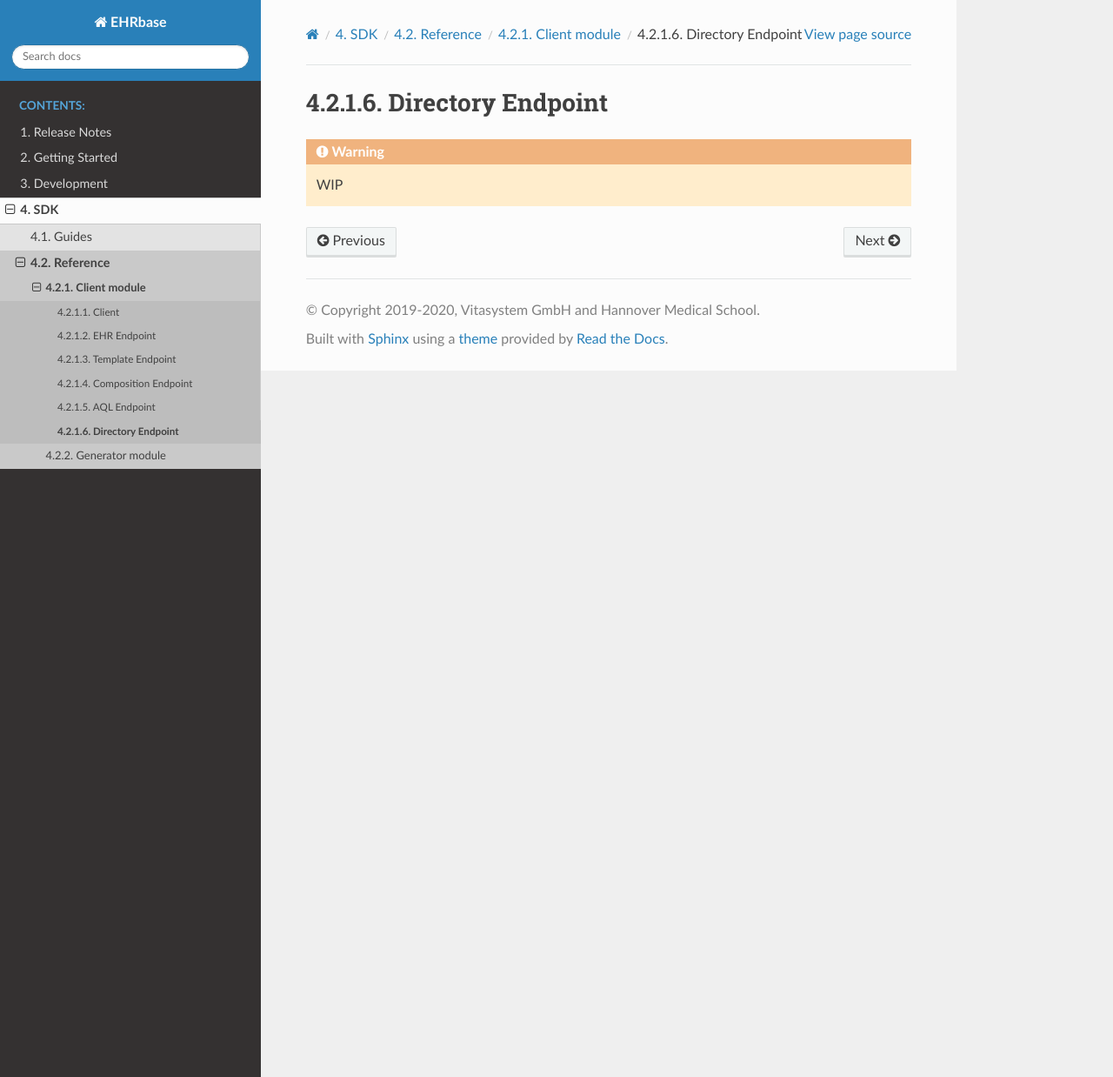
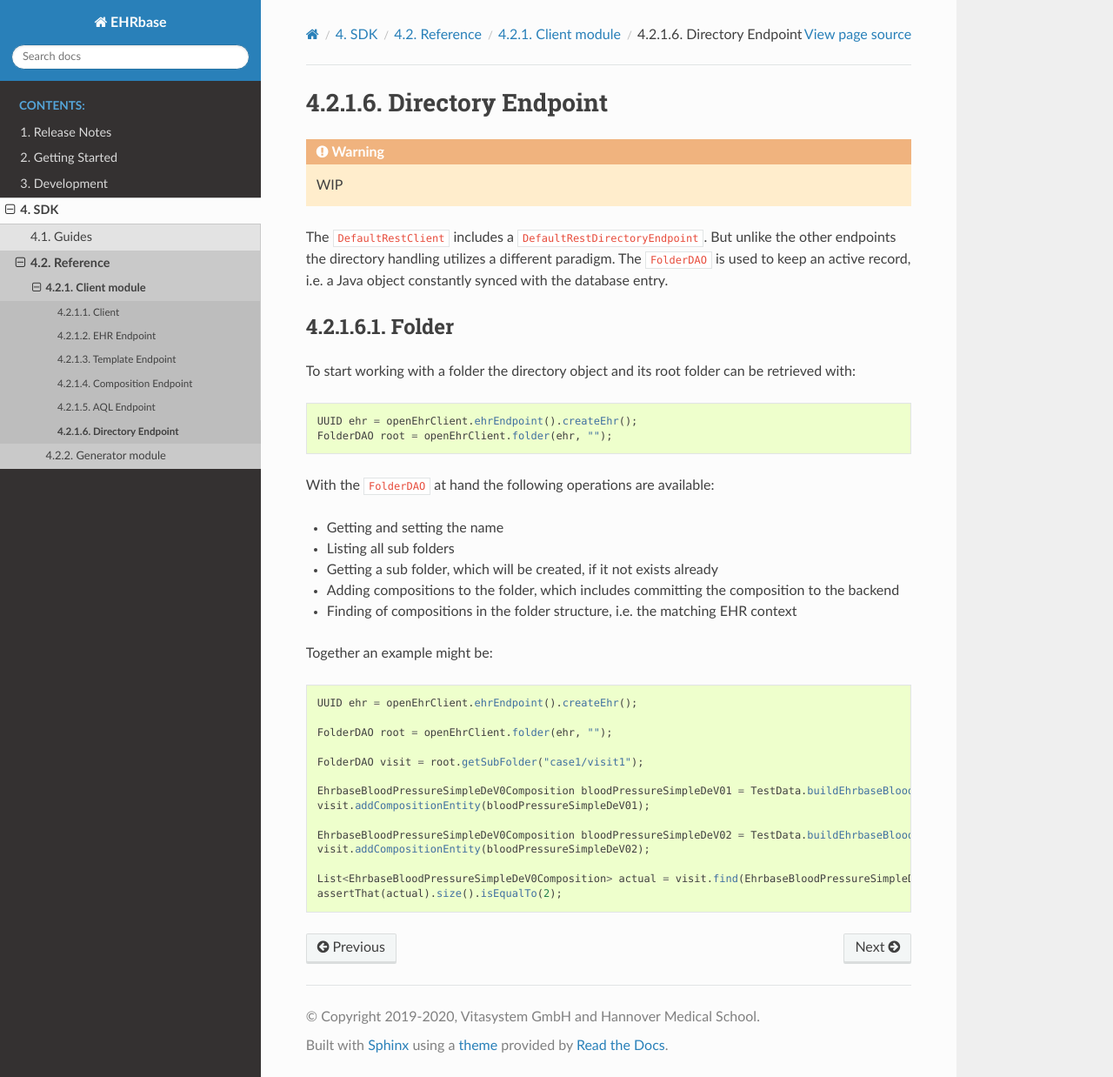
Before and after one commit to ehrbase/documentation, a Sphinx documentation site: the page built from source/04_sdk/02_reference/01_client_module/06_directory/index.rst, in a window 1280 px wide and 1238 px high. Shown: the whole window at 87% size. Built offline with Sphinx 7.4.7 and the Read the Docs theme 2.0.0, drawn with Linux system fonts in a browser that asks for light colours; formulas are drawn with MathJax 3; pages that are not in the unit, such as notebooks, are missing from menus.

Commit message:
Adds SDK directory documentation

```diff
--- a/source/04_sdk/02_reference/01_client_module/06_directory/index.rst
+++ b/source/04_sdk/02_reference/01_client_module/06_directory/index.rst
@@ -2,3 +2,45 @@ Directory Endpoint
 ------------------
 
 .. warning:: WIP
+
+The ``DefaultRestClient`` includes a ``DefaultRestDirectoryEndpoint``.
+But unlike the other endpoints the directory handling utilizes a different paradigm.
+The ``FolderDAO`` is used to keep an active record,
+i.e. a Java object constantly synced with the database entry.
+
+Folder
+^^^^^^
+
+To start working with a folder the directory object and its root folder can be retrieved with:
+
+.. code-block:: java
+
+    UUID ehr = openEhrClient.ehrEndpoint().createEhr();
+    FolderDAO root = openEhrClient.folder(ehr, "");
+
+With the ``FolderDAO`` at hand the following operations are available:
+
+* Getting and setting the name
+* Listing all sub folders
+* Getting a sub folder, which will be created, if it not exists already
+* Adding compositions to the folder, which includes committing the composition to the backend
+* Finding of compositions in the folder structure, i.e. the matching EHR context
+
+Together an example might be:
+
+.. code-block:: java
+
+    UUID ehr = openEhrClient.ehrEndpoint().createEhr();
+
+    FolderDAO root = openEhrClient.folder(ehr, "");
+
+    FolderDAO visit = root.getSubFolder("case1/visit1");
+
+    EhrbaseBloodPressureSimpleDeV0Composition bloodPressureSimpleDeV01 = TestData.buildEhrbaseBloodPressureSimpleDeV0();
+    visit.addCompositionEntity(bloodPressureSimpleDeV01);
+
+    EhrbaseBloodPressureSimpleDeV0Composition bloodPressureSimpleDeV02 = TestData.buildEhrbaseBloodPressureSimpleDeV0();
+    visit.addCompositionEntity(bloodPressureSimpleDeV02);
+
+    List<EhrbaseBloodPressureSimpleDeV0Composition> actual = visit.find(EhrbaseBloodPressureSimpleDeV0Composition.class);
+    assertThat(actual).size().isEqualTo(2);
--- a/source/04_sdk/02_reference/01_client_module/index.rst
+++ b/source/04_sdk/02_reference/01_client_module/index.rst
@@ -4,6 +4,9 @@ Client module
 .. warning:: WIP
 
 Reference documentation of the client module.
+
+.. note:: Please have a look at the integration tests for many working examples.
+   (Tests named ``*IT`` in ``src/test/java/org/ehrbase/client/openehrclient/defaultrestclient/``)
 
 .. toctree::
    :name: clientmodule
```
